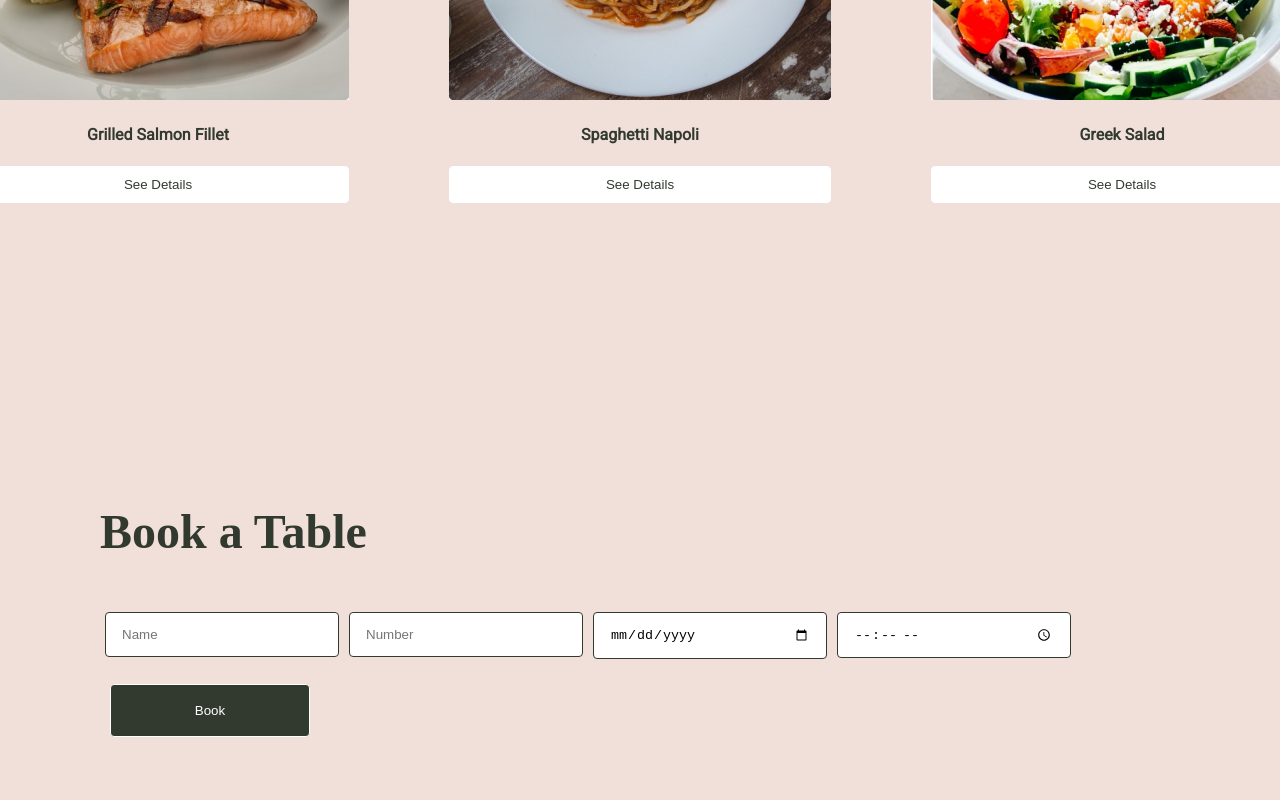
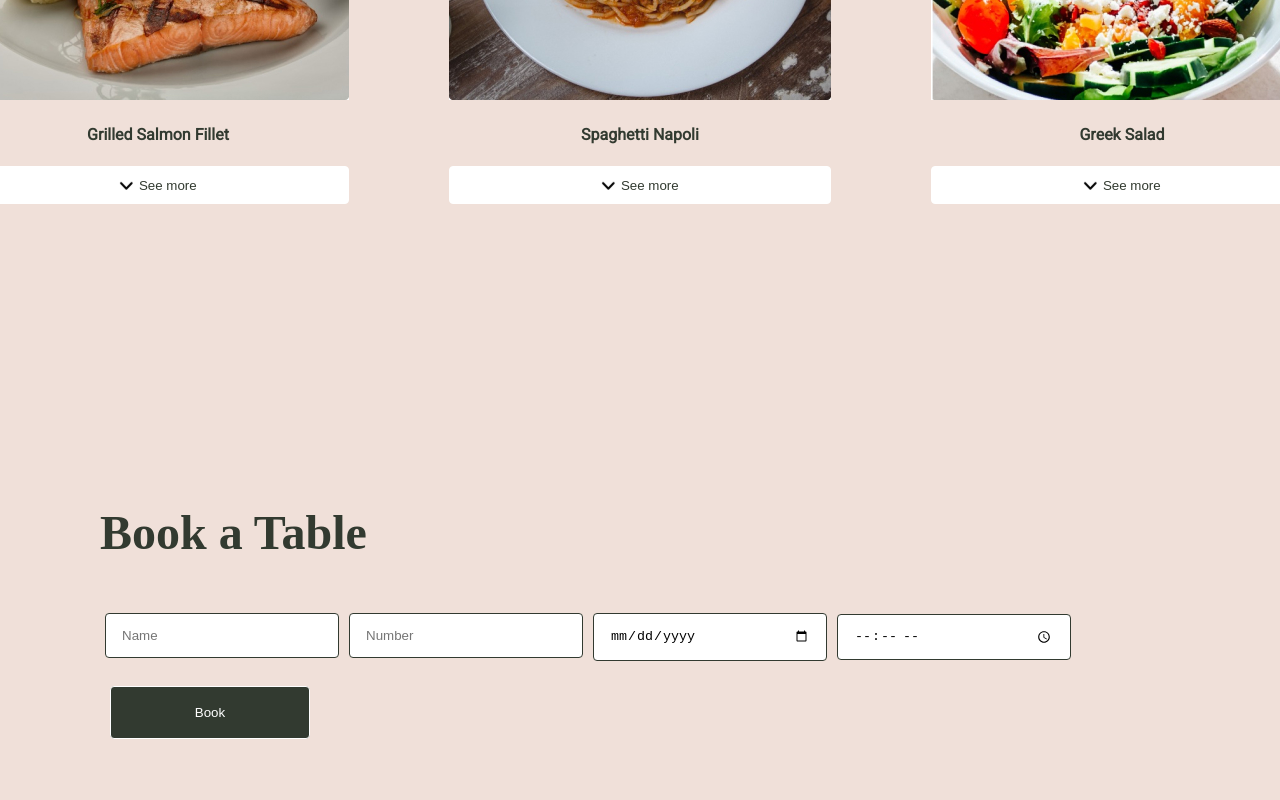
Before and after one commit to melika760/orderonline, a React (Create React App) app: page / in a window 1280 px wide. Shown: the part 2220-3020 px from the top of the page. Built offline with nearby package versions, Linux system fonts and the light colour scheme; some icons are missing; a web font is replaced by a local one.

Commit message:
adding hook

```diff
--- a/src/Components/AboutUs.js
+++ b/src/Components/AboutUs.js
@@ -5,8 +5,16 @@ import Breakfast from "../img/angelo-pantazis-1uIy-v4OlIk-unsplash.jpg";
 import Salmon from "../img/Frame 12.jpg";
 import Pasta from "../img/Frame 13.jpg";
 import Greek from "../img/Frame 14.jpg";
-import { HashLink as Link } from "react-router-hash-link";
+import useManage from "../hooks/use-manage";
+import {FontAwesomeIcon} from "@fortawesome/react-fontawesome";
+import {faAngleDown,faAngleUp} from "@fortawesome/free-solid-svg-icons"
 export default function AboutUs(){
+    const{details:Salmondetail,showdetails:showSalmon}=useManage();
+    const{details:Pastadetail,showdetails:showPasta}=useManage();
+    const{details:Saladdetail,showdetails:showSalad}=useManage();
+    const  salmondetails=<div className={styles.card}><p>Served with Chips & Salad</p><p>£12.95</p></div>
+    const pastadetails=<div className={styles.card}><p>It can be served either Spaghetti or Penne</p><p>£10.95</p></div>
+    const saladdetails=<div className={styles.card}><p>Mixed Lettuce, Feta Cheese, Olives Red Onions Cucumber & Tomato</p><p>£9.95</p></div>
     return(<Fragment>
         <div className={styles.container}>
 <div className={styles.aboutimg}>
@@ -24,7 +32,9 @@ export default function AboutUs(){
                 <img src={Salmon} alt="Salmon Fillet"/>
                 <div className={styles.description}>
                     <h4>Grilled Salmon Fillet</h4>
-                    <Link to="/Menu#Salmon"smooth> <Button type="Button" className={styles.btn}>See Details</Button></Link>
+                    {Salmondetail && salmondetails}
+                  {!Salmondetail && <Button type="Button" className={styles.btn} onClick={showSalmon}><FontAwesomeIcon icon={faAngleDown} beat size="lg" style={{color: "#000000",marginRight:"5px"}} />See more</Button>}
+                   {Salmondetail && <Button type="Button" className={styles.btn} onClick={showSalmon}><FontAwesomeIcon icon={faAngleUp} beat size="lg" style={{color: "#000000",marginRight:"5px"}} />See less</Button> }
 
                 </div>
             </div>
@@ -32,14 +42,17 @@ export default function AboutUs(){
                 <img src={Pasta} alt="Pasta"/>
                 <div className={styles.description}>
                     <h4>Spaghetti Napoli</h4>
-                    <Link to="/Menu#spaghetti" smooth> <Button type="Button" className={styles.btn}>See Details</Button></Link>
+                    {Pastadetail && pastadetails}
+                  {!Pastadetail && <Button type="Button" className={styles.btn} onClick={showPasta}><FontAwesomeIcon icon={faAngleDown} beat size="lg" style={{color: "#000000",marginRight:"5px"}} />See more</Button>}
+                   {Pastadetail && <Button type="Button" className={styles.btn} onClick={showPasta}><FontAwesomeIcon icon={faAngleUp} beat size="lg" style={{color: "#000000",marginRight:"5px"}} />See less</Button> }
                 </div>
             </div>
             <div className={styles.popimg}>
                 <img src={Greek} alt="Greek Salad"/>
                 <div className={styles.description}>
-                    <h4>Greek Salad</h4>
-                       <Link to="/Menu#Greek" smooth> <Button type="Button" className={styles.btn}>See Details</Button></Link>
+                    <h4>Greek Salad</h4>                   {Saladdetail && saladdetails}
+                  {!Saladdetail && <Button type="Button" className={styles.btn} onClick={showSalad}><FontAwesomeIcon icon={faAngleDown} beat size="lg" style={{color: "#000000",marginRight:"5px"}} />See more</Button>}
+                   {Saladdetail && <Button type="Button" className={styles.btn} onClick={showSalad}><FontAwesomeIcon icon={faAngleUp} beat size="lg" style={{color: "#000000",marginRight:"5px"}} />See less</Button> }
                 </div>
             </div>
 
--- a/src/Components/AboutUs.module.css
+++ b/src/Components/AboutUs.module.css
@@ -4,6 +4,12 @@
     padding: 101px 110px;
 justify-content:center;
 
+}
+.card{
+   margin: 0 auto;
+   display: flex;
+   justify-content: space-between;
+   font-size:11px ;
 }
 
 .aboutimg{
@@ -110,4 +116,5 @@ text-align: center;
  .btn{
     margin-bottom: 40px;
  }
+ .card{font-size: 11.5px;}
 }
--- a/src/Components/Reserve.js
+++ b/src/Components/Reserve.js
@@ -2,7 +2,7 @@ import styles from "./Reserve.module.css";
 import { useState } from "react";
 import Modal from "../UI/Modal/Modal";
 import useInput from "../hooks/use-input";
-import Button from "../UI/Button"
+import Button from "../UI/Button";
 export default function Reserve(){
     const[modal,setmodal]=useState(false);
     let{enteredvalue:enteredDate,haserror:Datehaserror,ValueIsvalid:DateisValid,InputchangeHandler:DateChangehandler,blured:Dateblured,setenteredvalue:setdate}=useInput(value=>value.trim()!=="")
--- a/src/hooks/use-input.js
+++ b/src/hooks/use-input.js
@@ -10,5 +10,6 @@ export default function useInput(validatevalue){
     function blured(){
         settouched(true)
     }
-return{enteredvalue,haserror,ValueIsvalid,InputchangeHandler,blured,setenteredvalue}
+
+return{enteredvalue,haserror,ValueIsvalid,InputchangeHandler,blured}
 }
--- /dev/null
+++ b/src/hooks/use-manage.js
@@ -0,0 +1,8 @@
+import { useState } from "react";
+export default function useManage(){
+    const[details,setdetails]=useState(false)
+    function showdetails(){
+        setdetails(!details)
+    }
+    return{details,showdetails}
+}
```
